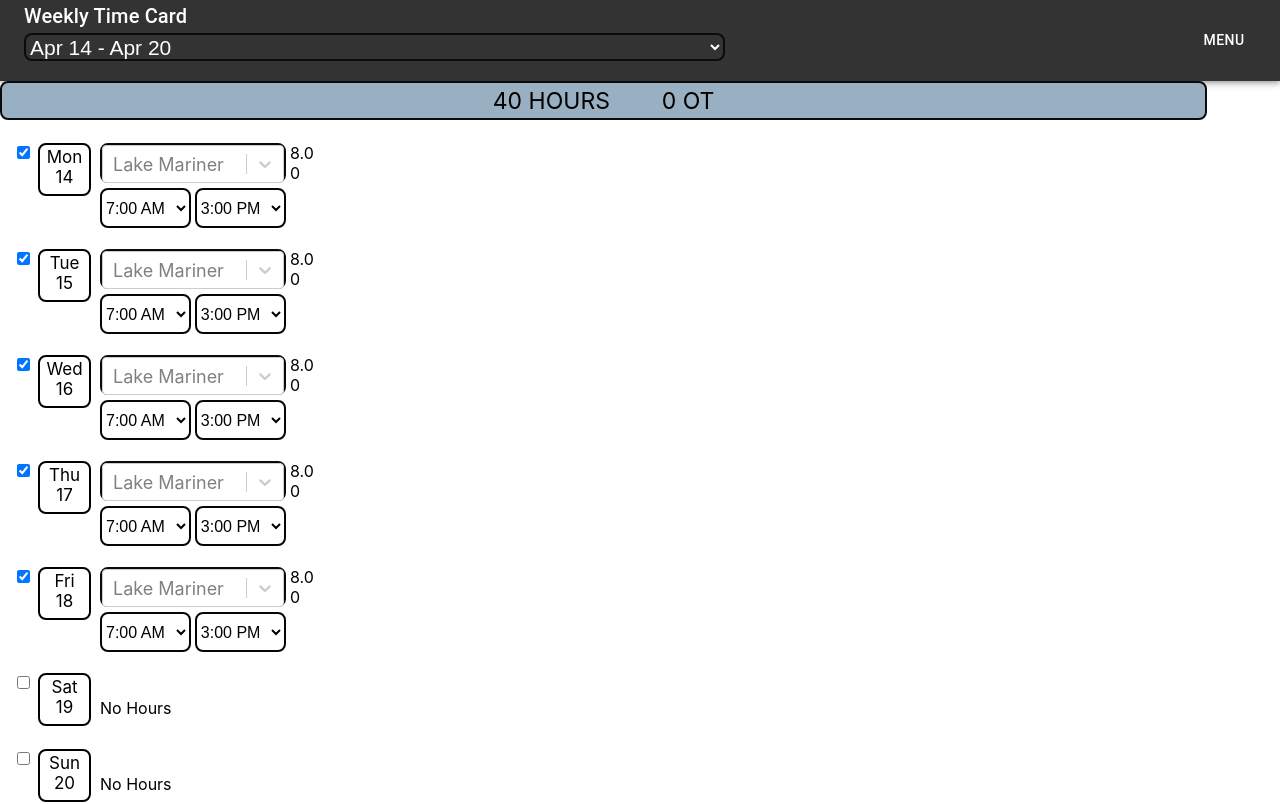
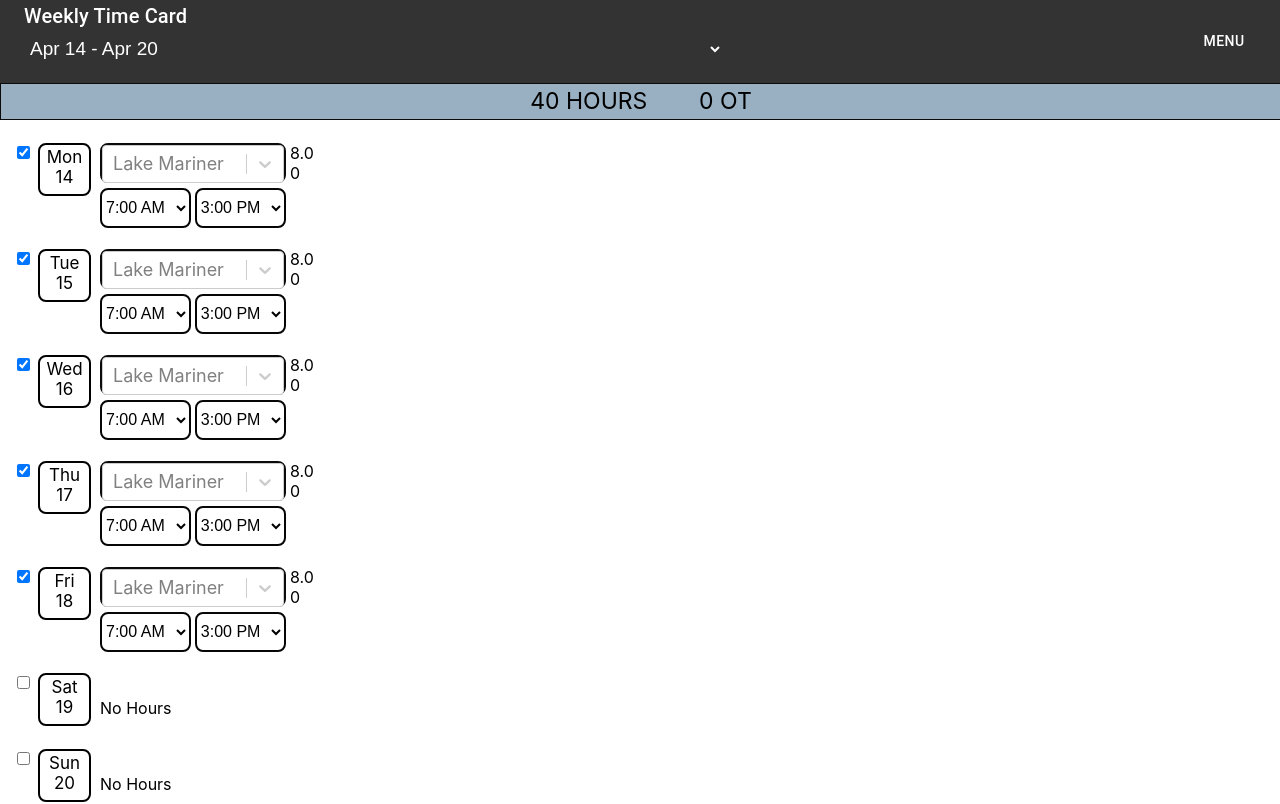
Before and after one commit to bradronto/bradronto.github.io, a React (Create React App) app in the folder timekeep/: page / in a window 1280 px wide. Shown: the top 804 px of the page. Built offline with nearby package versions, Linux system fonts and the light colour scheme.

Commit message:
and another..

```diff
--- a/timekeep/src/components/menu.js
+++ b/timekeep/src/components/menu.js
@@ -29,7 +29,7 @@ const ProMenu = () => {
 
           <select
        className="cool-date-header"
-       onChange={(e) => handleClick(e)}
+       //onChange={(e) => handleClick(e)}
       >
         <option value="this week">
         {getMonth(1)}
--- a/timekeep/src/components/styles/cool.css
+++ b/timekeep/src/components/styles/cool.css
@@ -34,10 +34,10 @@
     height: 35px;
     margin-left: 0px;
     background-color:rgb(153, 175, 194);
-    width: 94%;
+    width: 100%;
     padding: 0px;
-    border: 2px solid #0b0b0b;
-    border-radius: 8px;
+    border: 1px solid #0b0b0b;
+    border-radius: 0px;
     font-size: 23px;
     outline: none;
      }
@@ -51,9 +51,9 @@
       background-color:#333;
       width: 60%;
       padding: 0px;
-      border: 2px solid #0b0b0b;
+      border: 2px solid #333;
       border-radius: 8px;
-      font-size: 21px;
+      font-size: 19px;
       outline: none;
        }
 
```
